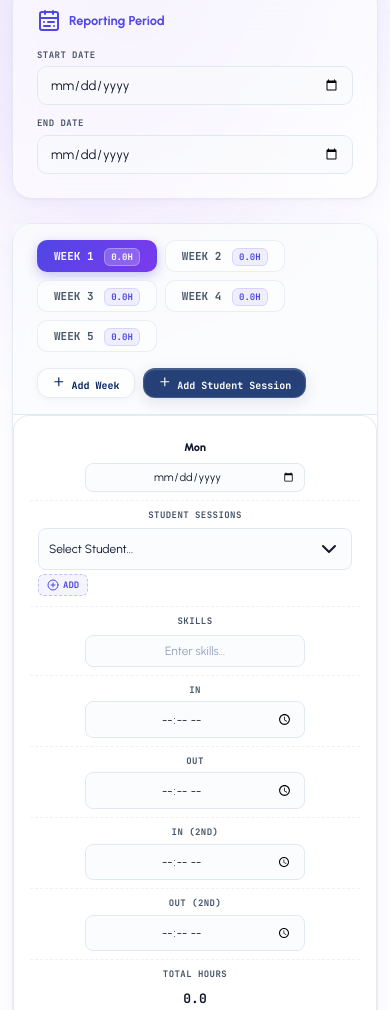
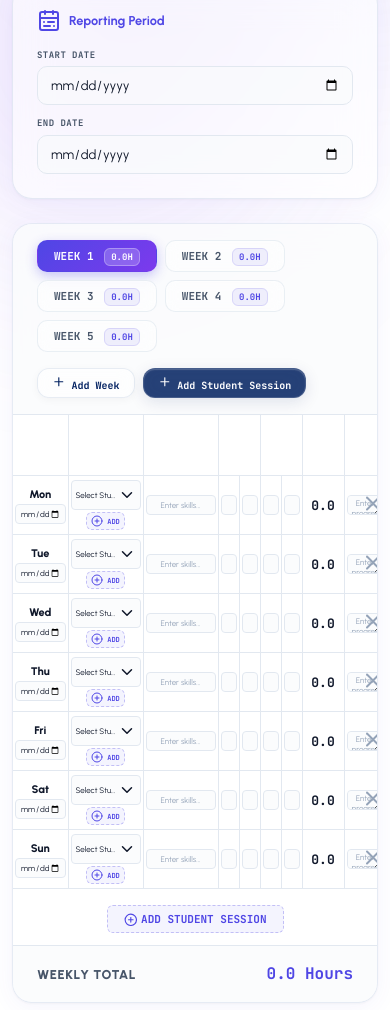
Before and after one commit to Aidarag/Digital-Timesheet-, a plain HTML site: page index.html in a window 390 px wide. Shown: the part 573-1583 px from the top of the page. Drawn offline with nearby package versions, Linux system fonts and the light colour scheme.

Commit message:
UI: Reverted mobile format to compact spreadsheet table instead of stacked cards

```diff
--- a/style.css
+++ b/style.css
@@ -916,76 +916,110 @@ textarea.table-input {
     padding: 0.75rem 1rem;
   }
 
-  /* Table Cards Transformation */
-  .table-card { overflow: visible; }
-
-  table { display: block; border: none; background: transparent; }
-  thead { display: none; }
-  tbody { display: block; background: transparent; }
-
-  tr {
-    display: block;
-    background: rgba(255, 255, 255, 0.8);
-    backdrop-filter: blur(8px);
-    -webkit-backdrop-filter: blur(8px);
-    border: 1px solid var(--glass-border);
-    border-radius: 16px;
-    padding: 1rem;
-    margin-bottom: 1rem;
-    text-align: center;
+  /* Compact Table formatting on Mobile */
+  .table-card {
+    overflow-x: auto;
+    -webkit-overflow-scrolling: touch;
   }
 
-  td {
-    display: block;
-    width: 100%;
-    border: none;
-    border-bottom: 1px dashed rgba(226, 232, 240, 0.6);
-    padding: 0.5rem 0;
-    text-align: center;
-    background: transparent;
+  #timesheet-table {
+    display: table !important;
+    width: 100% !important;
+    border-collapse: collapse !important;
+    table-layout: fixed !important;
   }
 
-  td:last-child { border-bottom: none; }
-
-  td::before {
-    content: attr(data-label);
-    display: block;
-    font-family: var(--font-mono);
-    font-size: 9px;
-    font-weight: 800;
-    text-transform: uppercase;
-    color: var(--text-medium);
-    letter-spacing: 0.05em;
-    margin-bottom: 0.25rem;
-    text-align: center;
+  #timesheet-table thead {
+    display: table-header-group !important;
   }
 
-  .table-input {
-    max-width: 220px;
-    margin: 0 auto;
-    display: block;
-    text-align: center;
+  #timesheet-table tbody {
+    display: table-row-group !important;
   }
 
-  td[data-label="Date"]::before { display: none; }
-  td[data-label="Date"] .flex {
-    flex-direction: column;
-    align-items: center;
-    gap: 0.375rem;
+  #timesheet-table tr {
+    display: table-row !important;
+    background: transparent !important;
+    border-radius: 0 !important;
+    padding: 0 !important;
+    margin-bottom: 0 !important;
   }
 
-  td[data-label="Student Sessions"]::before,
-  td[data-label="Skills"]::before,
-  td[data-label="Notes"]::before {
-    position: static;
-    display: block;
-    margin-bottom: 0.375rem;
+  #timesheet-table th,
+  #timesheet-table td {
+    display: table-cell !important;
+    width: auto !important;
+    padding: 4px 2px !important;
+    font-size: 8px !important;
+    border-bottom: 1px solid var(--color-border) !important;
+    border-right: 1px solid var(--color-border) !important;
+    text-align: center !important;
+    vertical-align: middle !important;
   }
 
-  td[data-label="Student Sessions"],
-  td[data-label="Skills"],
-  td[data-label="Notes"] {
-    text-align: center;
+  #timesheet-table th {
+    padding: 6px 2px !important;
+  }
+
+  #timesheet-table td::before {
+    display: none !important;
+  }
+
+  /* Set fixed column widths for mobile to ensure it fits the viewport */
+  #timesheet-table th:nth-child(1), #timesheet-table td:nth-child(1) { width: 55px !important; } /* Date */
+  #timesheet-table th:nth-child(2), #timesheet-table td:nth-child(2) { width: 75px !important; } /* Student */
+  #timesheet-table th:nth-child(3), #timesheet-table td:nth-child(3) { width: 75px !important; } /* Skills */
+  #timesheet-table th:nth-child(4), #timesheet-table td:nth-child(4) { width: 42px !important; } /* In */
+  #timesheet-table th:nth-child(5), #timesheet-table td:nth-child(5) { width: 42px !important; } /* Out */
+  #timesheet-table th:nth-child(6), #timesheet-table td:nth-child(6) { width: 42px !important; } /* In 2nd */
+  #timesheet-table th:nth-child(7), #timesheet-table td:nth-child(7) { width: 42px !important; } /* Out 2nd */
+  #timesheet-table th:nth-child(8), #timesheet-table td:nth-child(8) { width: 35px !important; } /* Hours */
+  #timesheet-table th:nth-child(9), #timesheet-table td:nth-child(9) { width: 75px !important; } /* Notes */
+
+  #timesheet-table .table-input {
+    font-size: 8px !important;
+    padding: 2px 4px !important;
+    height: 20px !important;
+    border-radius: 4px !important;
+    width: 100% !important;
+    max-width: none !important;
+    text-align: center !important;
+  }
+
+  #timesheet-table select.table-input {
+    padding-right: 12px !important;
+    background-position: right 4px center !important;
+    background-size: 8px !important;
+  }
+
+  #timesheet-table textarea.table-input {
+    height: 20px !important;
+    min-height: 20px !important;
+    padding: 2px 4px !important;
+  }
+
+  #timesheet-table .btn-add-session-inline {
+    padding: 2px 4px !important;
+    font-size: 7px !important;
+    margin-top: 2px !important;
+  }
+
+  #timesheet-table .btn-delete-session {
+    right: -2px !important;
+    padding: 1px !important;
+  }
+
+  #timesheet-table .dropdown-selected {
+    padding: 2px 4px !important;
+    font-size: 8px !important;
+    border-radius: 4px !important;
+  }
+
+  /* Date inputs flex box column adjustment */
+  #timesheet-table td[data-label="Date"] .flex {
+    flex-direction: column !important;
+    align-items: center !important;
+    gap: 1px !important;
   }
 
   .bottom-row {
```
